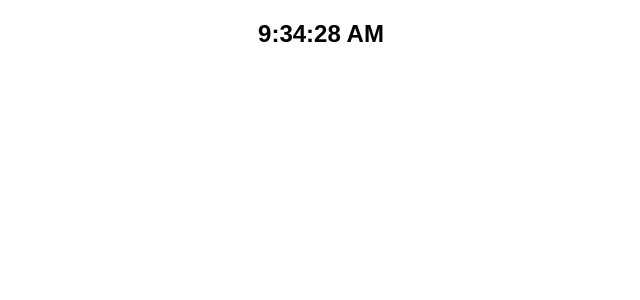
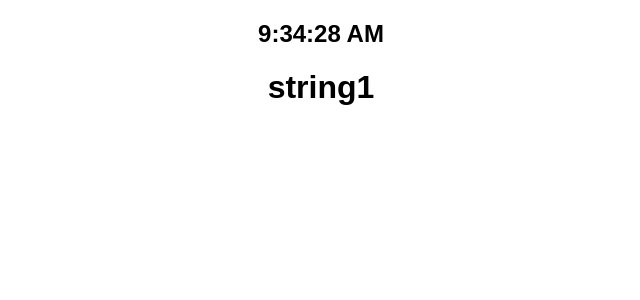
Before and after one commit to yashpriyam/intermediate-react, a React (Create React App) app: page / in a window 1280 px wide. Shown: the top 300 px of the page, without its empty margins (319-959 px from the left). Built offline with nearby package versions, Linux system fonts and the light colour scheme.

Commit message:
useContext hook with functional setState

```diff
--- a/package.json
+++ b/package.json
@@ -1,5 +1,5 @@
 {
-  "name": "intermediate-react-fem",
+  "name": "intermediate-react",
   "version": "1.0.0",
   "description": "",
   "keywords": [],
--- a/src/App.js
+++ b/src/App.js
@@ -1,10 +1,12 @@
 import UseEffectApp from "../src/Hooks/useEffect";
+import { Parent } from "./Hooks/useContext";
 import "./styles.css";
 
 export default function App() {
   return (
     <div className="App">
       <UseEffectApp />
+      <Parent />
     </div>
   );
 }
--- /dev/null
+++ b/src/Hooks/useContext.js
@@ -0,0 +1,34 @@
+import { useState, createContext, useContext } from "react";
+
+const PropSetContext = createContext({
+  stateVar: "",
+  setState: () => {}
+});
+
+export const Parent = () => {
+  const [state, setState] = useState("string1");
+  return (
+    <PropSetContext.Provider value={{ stateVar: state, setState }}>
+      <Level1 />
+    </PropSetContext.Provider>
+  );
+};
+
+const Level1 = () => <Level2 />;
+
+const Level2 = () => <Level3 />;
+
+const Level3 = () => <Level4 />;
+
+const Level4 = () => <Level5 />;
+
+const Level5 = () => {
+  const { stateVar, setState } = useContext(PropSetContext);
+  return (
+    <h1
+      onClick={() => setState((x) => (x === "string1" ? "string2" : "string1"))}
+    >
+      {stateVar}
+    </h1>
+  );
+};
```
